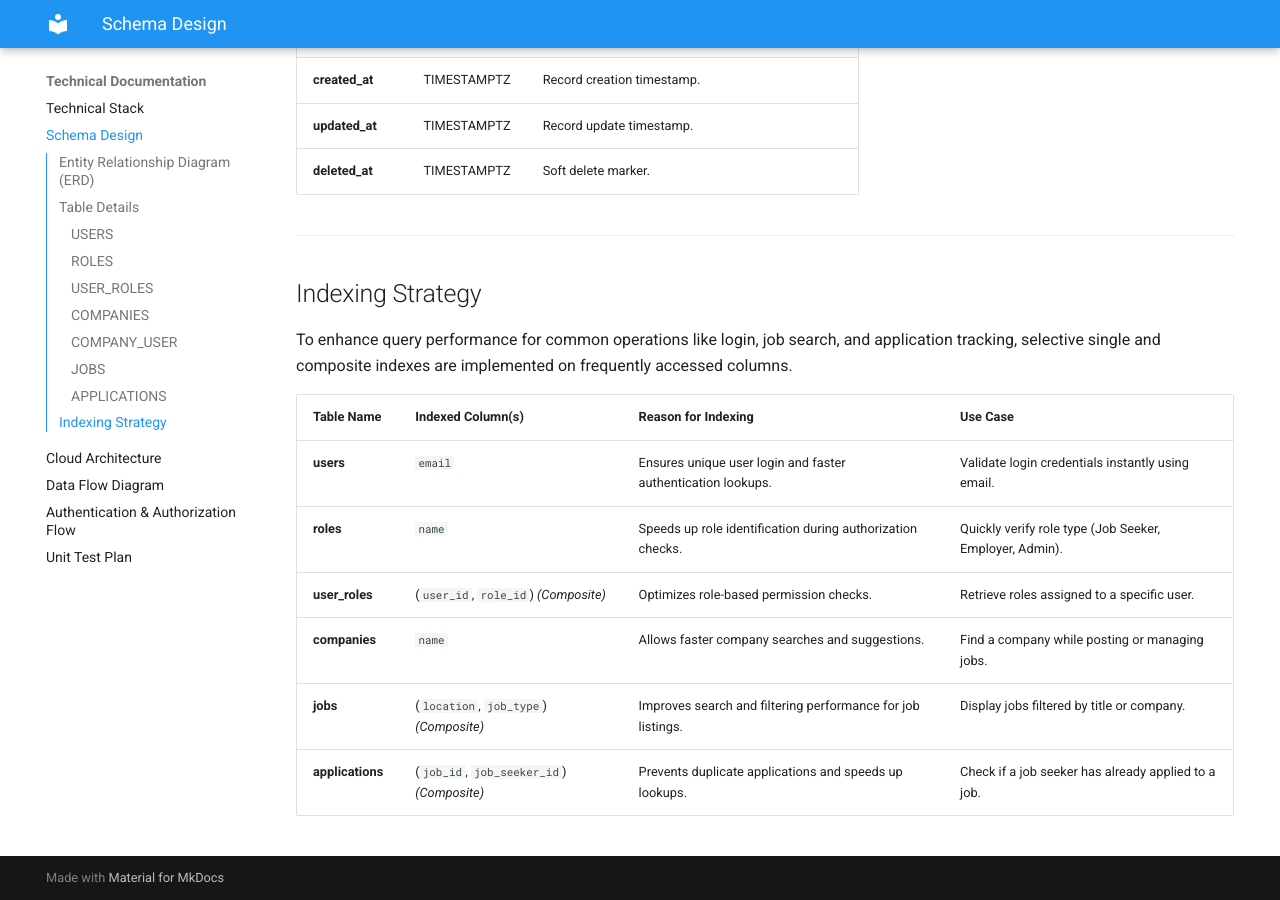
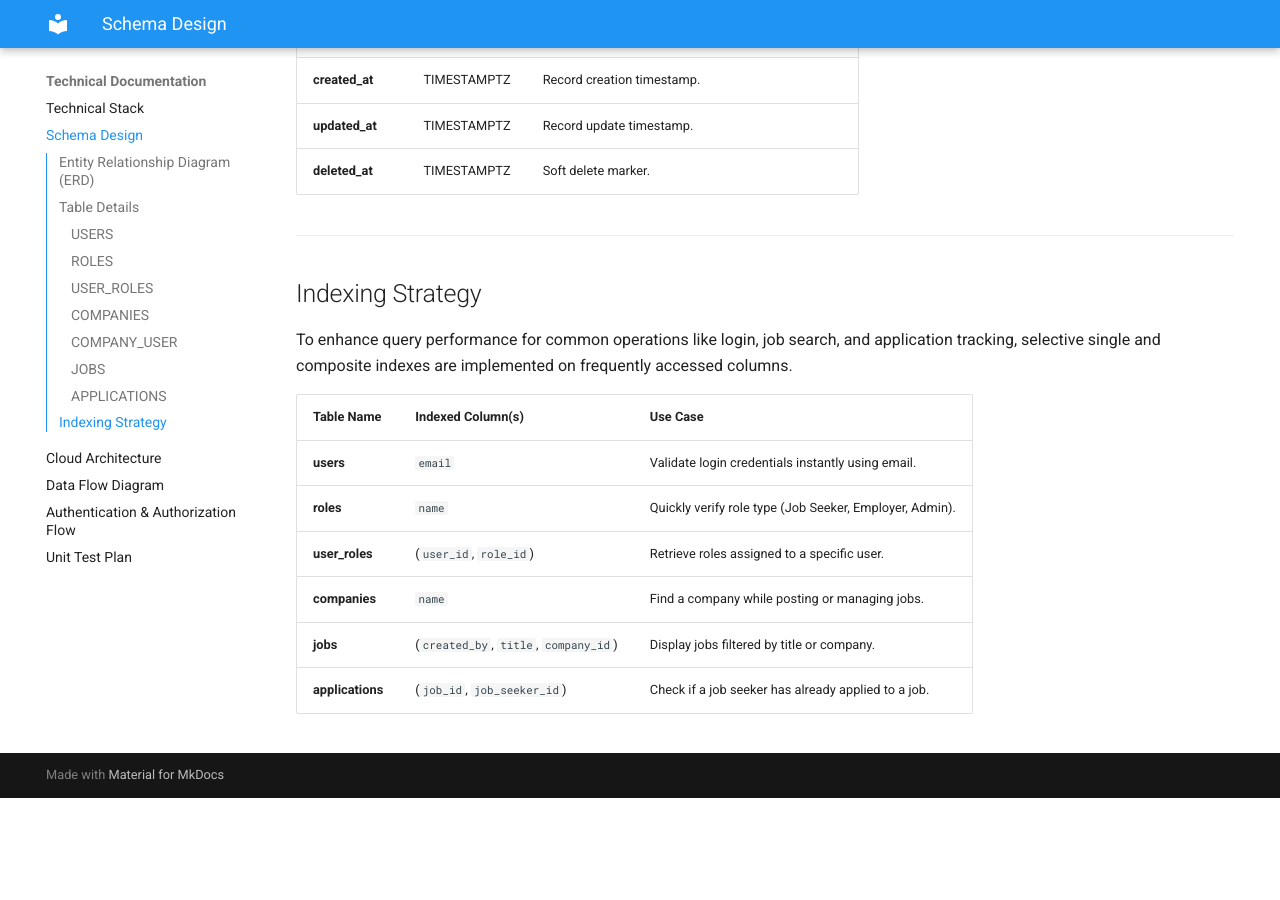
Before and after one commit to nakshatra-droid/job_platform_docs, an MkDocs documentation site: the page built from docs/schema_design.md, in a window 1280 px wide and 900 px high, scrolled down 6322 px. Built offline with MkDocs 1.6.1 and Material for MkDocs 9.7.7, drawn with Linux system fonts in a browser that asks for light colours; after the commit the page ends 7120 px from its top, so only the background shows below that.

Commit message:
chore: update

```diff
--- a/docs/schema_design.md
+++ b/docs/schema_design.md
@@ -123,11 +123,11 @@ Below are detailed descriptions of each table and their respective fields.
 
 To enhance query performance for common operations like login, job search, and application tracking, selective single and composite indexes are implemented on frequently accessed columns.
 
-| Table Name | Indexed Column(s) | Reason for Indexing | Use Case |
-|-------------|------------------|---------------------|-----------|
-| **users** | `email` | Ensures unique user login and faster authentication lookups. | Validate login credentials instantly using email. |
-| **roles** | `name` | Speeds up role identification during authorization checks. | Quickly verify role type (Job Seeker, Employer, Admin). |
-| **user_roles** | (`user_id`, `role_id`) *(Composite)* | Optimizes role-based permission checks. | Retrieve roles assigned to a specific user. |
-| **companies** | `name` | Allows faster company searches and suggestions. | Find a company while posting or managing jobs. |
-| **jobs** | (`location`, `job_type`) *(Composite)* | Improves search and filtering performance for job listings. | Display jobs filtered by title or company. |
-| **applications** | (`job_id`, `job_seeker_id`) *(Composite)* | Prevents duplicate applications and speeds up lookups. | Check if a job seeker has already applied to a job. |
+| Table Name | Indexed Column(s) | Use Case |
+|-------------|------------------|-----------|
+| **users** | `email` | Validate login credentials instantly using email. |
+| **roles** | `name` | Quickly verify role type (Job Seeker, Employer, Admin). |
+| **user_roles** | (`user_id`, `role_id`)| Retrieve roles assigned to a specific user. |
+| **companies** | `name` | Find a company while posting or managing jobs. |
+| **jobs** | (`created_by`, `title`, `company_id`)| Display jobs filtered by title or company. |
+| **applications** | (`job_id`, `job_seeker_id`)| Check if a job seeker has already applied to a job. |
```
Also changed, not shown: docs/functional_documentation.md (+1 -1 lines).
